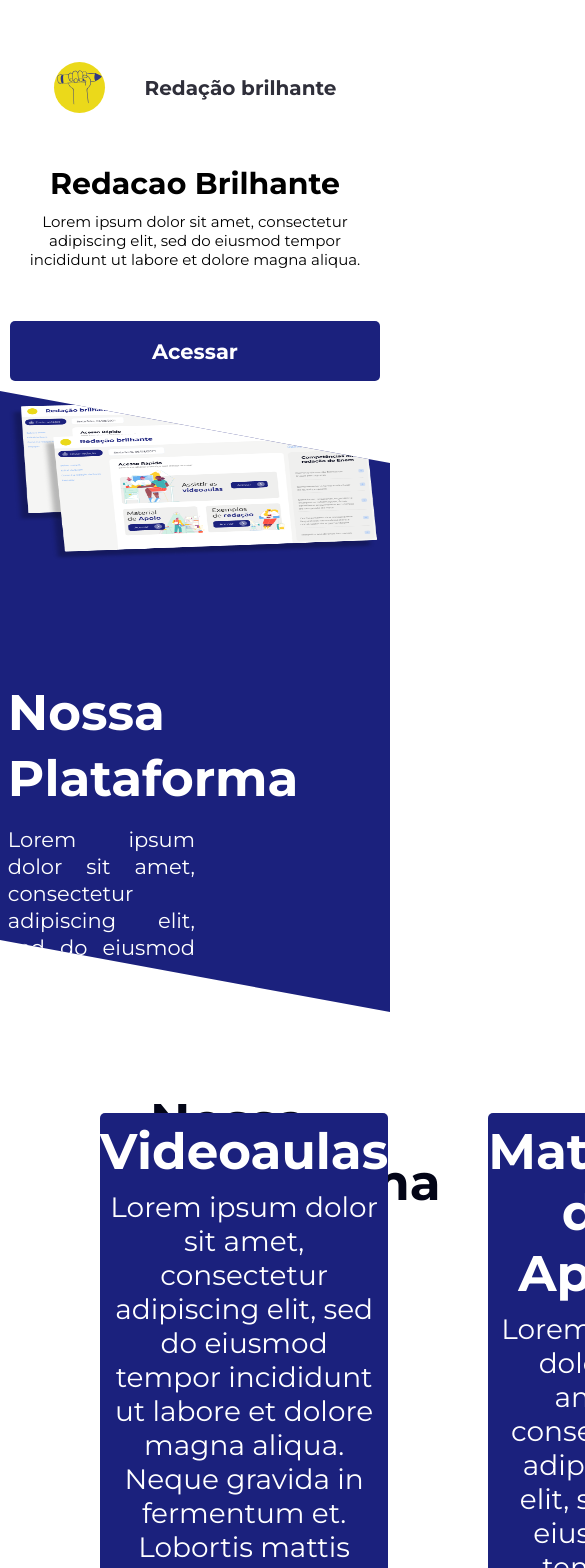
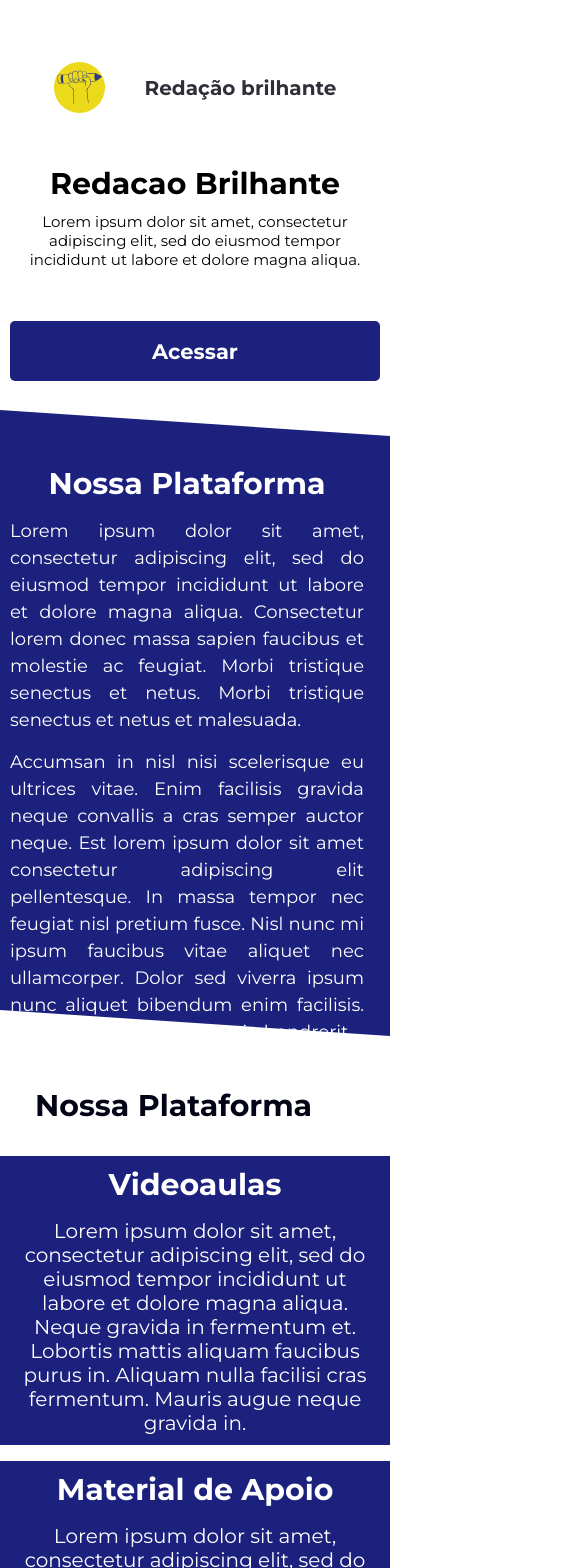
Before and after one commit to Redacao-Brilhante/RB-Front, a React (Create React App) app: page / in a window 390 px wide. Shown: the top 1568 px of the page, 585 px wide, since content can reach past the window. Built offline with nearby package versions, Linux system fonts and the light colour scheme.

Commit message:
landingpage / finish responsive

```diff
--- a/src/components/Landingpage/DiagonalBox.tsx
+++ b/src/components/Landingpage/DiagonalBox.tsx
@@ -6,12 +6,12 @@ import HomeScreen from '../../assets/HOME-SCREEN.png'
 export function DiagonalBox(){
     return (
         <div id="diagonal-box">
-            <div id="img-examples">
+            <div id="img-examples" className="wrap">
                 <img src={HomeScreen} alt="HomeScreen" />
             </div>
 
 
-            <div id="content">
+            <div id="content" className="wrap">
                 <h3>Nossa Plataforma</h3>
                 <h6>
                     Lorem ipsum dolor sit amet, consectetur adipiscing elit,
--- a/src/styles/components/Landingpage/DetailCards.scss
+++ b/src/styles/components/Landingpage/DetailCards.scss
@@ -4,22 +4,50 @@
     align-items: center;
     background: #1B217D;
     border-radius: 5px;
-    margin-top: -100px;
-    margin-bottom: 20px;
-    margin-left: 100px;
-    width: 450px;
-    height: 600px;
+    width: 30%;
+    height: 30%;
     color:#FFF;
+    padding: 10px;
+    transition: 2000ms;
+
+    &:hover{
+        cursor: pointer;
+        background: #2a32a0;
+    }
 
     h3{
         text-align: center;
-        margin-top: 8px;
-        font-size: 5rem;
+        font-size: 4rem;
     }
     p{
+        margin-top: 16px;
         font-size: 2.8rem;
         font-weight: 500;
-        margin: 8px;
+
         text-align: center;
     }
 }
+
+@media(max-width: 1500px){
+    #card {
+        width: 90%;
+        margin-bottom: 16px;
+    }
+}
+
+@media(max-width: 670px){
+    #card {
+        width: 100%;
+        border-radius: 0;
+
+        margin-bottom: 16px;
+
+        h3 {
+            font-size: 3rem;
+        }
+
+        p {
+            font-size: 2rem;
+        }
+    }
+}
--- a/src/styles/components/Landingpage/DiagonalBox.scss
+++ b/src/styles/components/Landingpage/DiagonalBox.scss
@@ -3,23 +3,30 @@
     flex-wrap: wrap;
     justify-content: space-between;
     padding: 1rem;
+    margin-top: 32px;
 
-    height: 900px;
+    height: 600px;
     background: #1B217D;
     color: white;
-    clip-path: polygon(0 0, 100% 8%, 100% 69%, 0 61%);
-    padding: 10rem 2%;
+    transform: skew(0deg, 3.8deg);
+
+
+    .wrap{
+       transform: skew(0deg, -3.8deg);
+    }
 
     #img-examples{
         img{
-            margin-top: -100px;
-            width: 100%;
-            height: 90%;
+            margin-top: 32px;
+            width: 90%;
+            height: 70%;
         }
     }
 
     #content{
         width: 50%;
+        margin-top: 32px;
+        margin-right: 16px;
         h3{
             font-size: 5rem;
             font-weight: 700;
@@ -36,3 +43,32 @@
 
     }
 }
+@media(max-width: 1500px){
+    #diagonal-box {
+        height: 500px;
+    }
+
+    #diagonal-box #img-examples {
+        display: none;
+    }
+
+    #diagonal-box #content {
+        width: 100%;
+    }
+}
+
+@media(max-width: 670px){
+    #diagonal-box {
+        height: 600px;
+    }
+    #diagonal-box #content {
+       h3{
+           font-size: 3rem;
+           text-align: center;
+       }
+
+       h6{
+           font-size: 1.8rem;
+       }
+    }
+}
--- a/src/styles/components/Landingpage/FeaturesDetails.scss
+++ b/src/styles/components/Landingpage/FeaturesDetails.scss
@@ -1,6 +1,6 @@
 #details-content{
-    margin-left: 150px;
-    margin-top: -200px;
+    margin-left: 35px;
+    margin-top: 64px;
     h3{
         color: #030517;
         font-size: 5rem;
@@ -9,4 +9,28 @@
 
 #cards{
     display: flex;
+    justify-content: space-evenly;
+    margin-top: 32px;
+    margin-bottom: 32px;
 }
+
+@media(max-width: 1500px){
+    #cards {
+        flex-direction: column;
+        align-content: center;
+        flex-wrap: wrap;
+        justify-content: space-between;
+    }
+}
+
+@media(max-width: 670px){
+
+    #details-content h3 {
+        font-size: 3rem;
+    }
+
+    #cards {
+        flex-wrap: wrap;
+    }
+
+}
```
